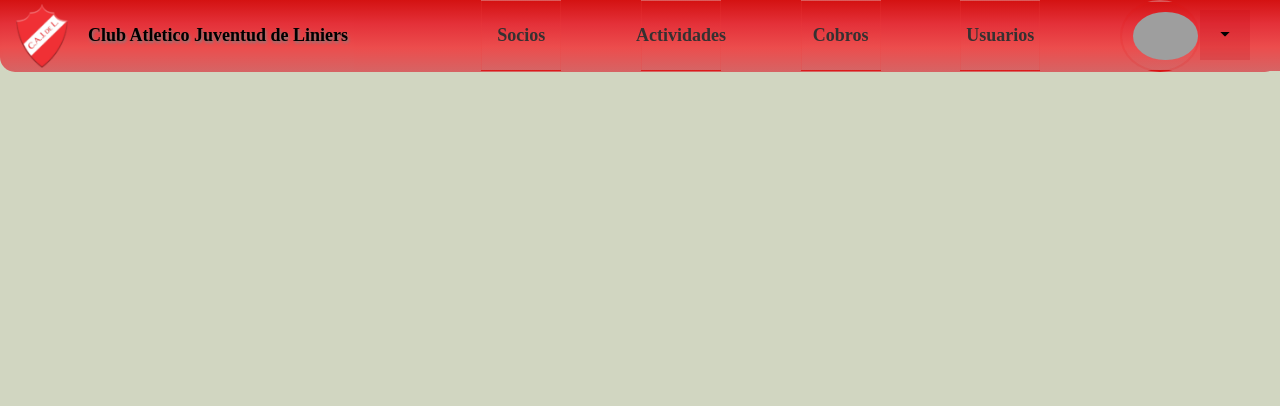
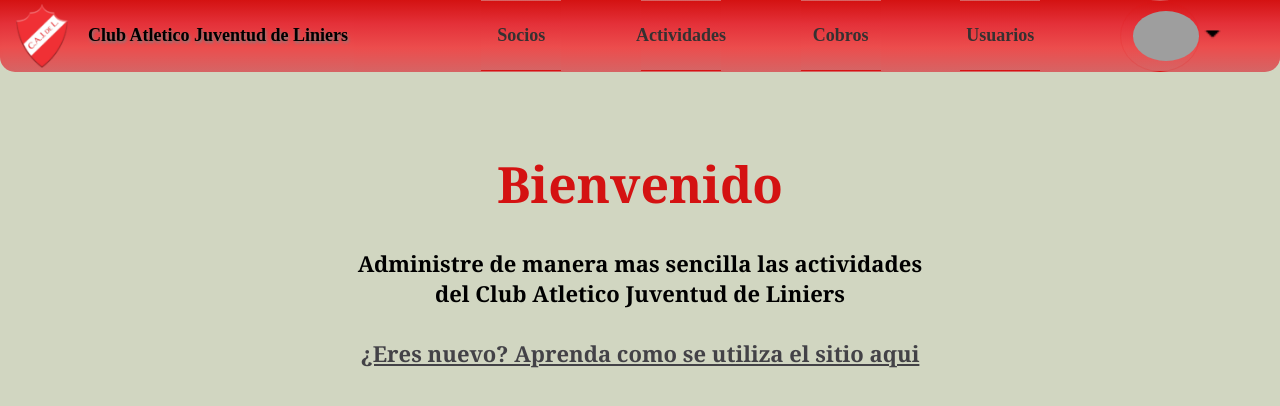
Before and after one commit to MarcoNu97/Proyecto_CAJL, a plain HTML site: page Interfaz Principal/Home.html in a window 1280 px wide. Drawn offline with Linux system fonts and the light colour scheme; grey boxes are pictures that could not be loaded; files whose address does not match are found by name.

Commit message:
Cambios Interfaz Home

```diff
--- a/Interfaz Principal/EstilosHome.css
+++ b/Interfaz Principal/EstilosHome.css
@@ -8,6 +8,8 @@
 body {
 
     background-color: #d1d6c1;
+    height: 100vh;
+    width: 100vw;
 
 }
 
@@ -47,7 +49,7 @@ nav ul li a {
     margin-top: 0px;
     padding: 0px;
     margin-left: 2px;
-    border-radius: 0px 0px 20px 20px;
+    border-radius: 0px 0px 25px 25px;
 }
 
 .ItemMenu {
@@ -69,7 +71,7 @@ nav ul li a {
   }
 
    .M2 {
-        border: 0.1px solid rgba(235, 62, 62, 0.2);
+        border: 0.1px solid rgba(235, 62, 62, -0.2);
         font-weight: bold;
         font-size: 18px;
   }
@@ -97,7 +99,7 @@ nav ul li a {
 
     border-radius: 50%;
     height: 100%;
-    border: 2px solid rgba(230, 29, 29, 0.164);
+    border: 0.5px solid rgba(230, 29, 29, 0.164);
     background-color: #44424e;
     justify-items: end;
 
@@ -114,11 +116,54 @@ nav ul li a {
     display: grid;
     justify-content: start;
     align-items: center;
+    border-radius: 0px 0px 15px 0px;
+
  }
 
  .OpcionesPerfil {
-    width: 50px;
-    height: 50px;
-    background-color:rgba(189, 9, 24, 0.2);
+    width: 25px;
+    height: 30px;
+    background-color:rgba(189, 9, 24, -0.2);
     border: 0;
 }
+
+.FlechaPerfil {
+
+    height: 25px;
+}
+
+h2 {
+    text-align: center;
+    margin-top: 150px;
+    font-family: Georgia, 'Times New Roman', Times, serif;
+    font-size: 50px;
+    color: #d41212;
+}
+
+p {
+    text-align: center;
+    margin-top: 30px;
+    font-family: Georgia, 'Times New Roman', Times, serif;
+    font-size: 22px;
+    font-weight: bold;
+}
+
+.LinkGuia {
+    font-family: Georgia, 'Times New Roman', Times, serif;
+    font-size: 22px;
+    font-weight: bold;
+    color: #434247;
+}
+
+.LinkGuia:hover {
+    color: rgb(113, 100, 199);
+    transition: all 0.2s;
+}
+
+.Guia {
+    display: flex;
+    margin-top: 30px;
+    justify-content: center;
+    justify-items: center;
+
+}
--- a/Interfaz Principal/Home.html
+++ b/Interfaz Principal/Home.html
@@ -22,7 +22,7 @@
                 <li class="ItemMenu M2 h centrado"><a class="h centrado" href="#">Usuarios</a></li>
 
                 <li class="ItemMenu Perfil centrado"><img class="ImagenPerfil centrado" src="https://static.vecteezy.com/system/resources/previews/002/387/693/non_2x/user-profile-icon-free-vector.jpg" alt="FotoUsuario"></li>
-                <li class="ItemMenu MenuPerfil"> <button class="OpcionesPerfil"><img src="C:\Users\Marco Nuñez\Desktop\Proyecto-Final-Web-CAJL\Interfaz Principal\ImagenesHome\FlechaAbajo.png" alt="Opciones"></button></li>
+                <li class="ItemMenu MenuPerfil"> <button class="OpcionesPerfil"><img class="FlechaPerfil" src="C:\Users\Marco Nuñez\Desktop\Proyecto-Final-Web-CAJL\Interfaz Principal\ImagenesHome\FlechaAbajo.png" alt="Opciones"></button></li>
 
             </ul>
         </nav>
@@ -32,6 +32,9 @@
 
         <section>
 
+            <h2>Bienvenido</h2>
+            <p>Administre de manera mas sencilla las actividades<br>del Club Atletico Juventud de Liniers</p>
+            <div class="Guia"><a href="#" class="LinkGuia">¿Eres nuevo? Aprenda como se utiliza el sitio aqui</a></div>
 
         </section>
 
```
